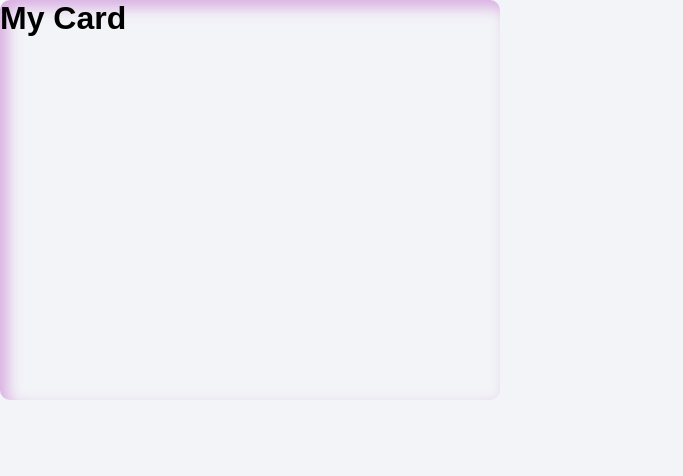
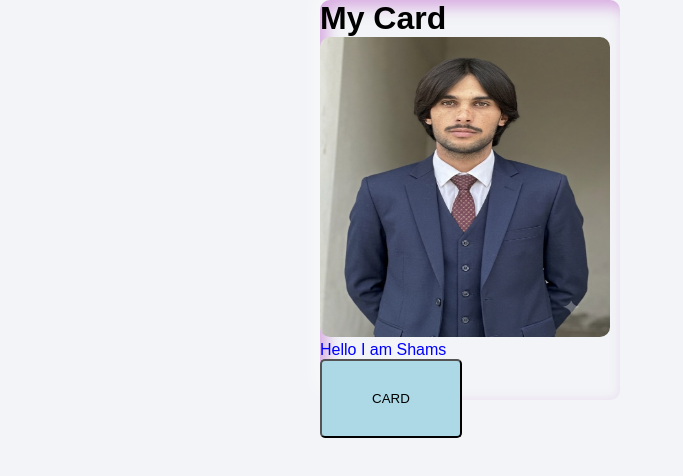
Before and after one commit to jawadakbar65/React-deployment, a React (Vite) app: page / in a window 1280 px wide. Shown: the top 476 px of the page, without its empty margins (0-683 px from the left). Built offline with nearby package versions, Linux system fonts and the light colour scheme.

Commit message:
update all

```diff
--- a/src/App.jsx
+++ b/src/App.jsx
@@ -6,6 +6,9 @@ function App() {
   return (
     <div className="app">
       <h1>My Card</h1>
+      <img src="shams.jpg" alt="shmas" />
+      <p>Hello I am Shams</p>
+      <button>CARD</button>
     </div>
   );
 }
--- a/src/index.css
+++ b/src/index.css
@@ -10,9 +10,28 @@ body {
 }
 
 .app{
-  width: 500px;
+  width: 300px;
   height: 400px;
   border-radius: 10px;
   box-shadow: inset 7px 7px 15px rgba(198,120,210,0.6),
   -7px -7px 15px rgba(255,255,255,0.4);
+  margin-left: 20em;
 }
+
+img{
+  width: 290px;
+  height: 300px;
+  border-radius: 10px;
+}
+
+p{
+  color: transparent;
+  color: blue !important;
+}
+
+button{
+  padding: 30px 50px;
+  border-radius: 5px;
+  background-color: lightblue;
+  color: white transparent !important;
+}
```
Also changed, not shown: public/shams.jpg (added).
